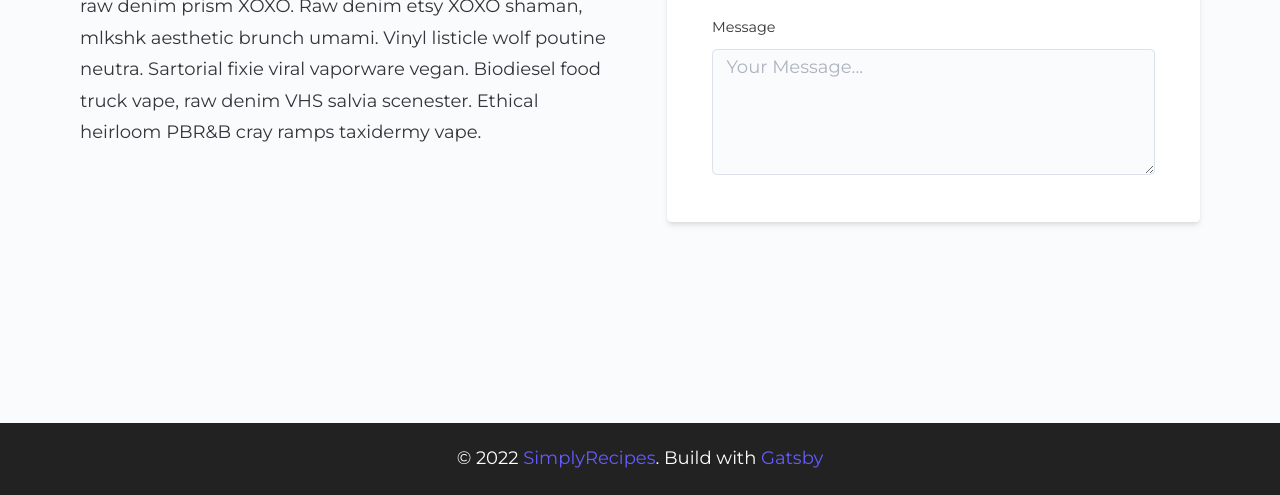
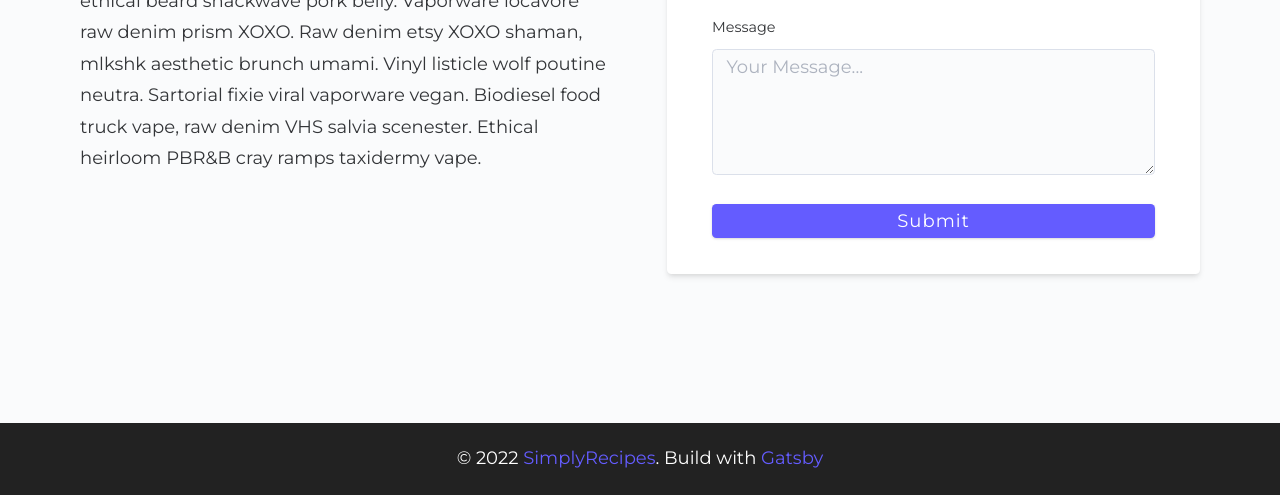
Before and after one commit to matthew-talamantes/gatsby-tutorial, a Gatsby site: page /contact in a window 1280 px wide. Shown: the part 391-886 px from the top of the page. Built offline with nearby package versions, Linux system fonts and the light colour scheme; Gatsby itself is replaced by a stand-in of ours.

Commit message:
Finish contact page

```diff
--- a/src/pages/contact.js
+++ b/src/pages/contact.js
@@ -35,6 +35,9 @@ const contact = () => {
                   placeholder="Your Message..."
                 ></textarea>
               </div>
+              <button type="submit" className="btn block">
+                Submit
+              </button>
             </form>
           </article>
         </section>
```
